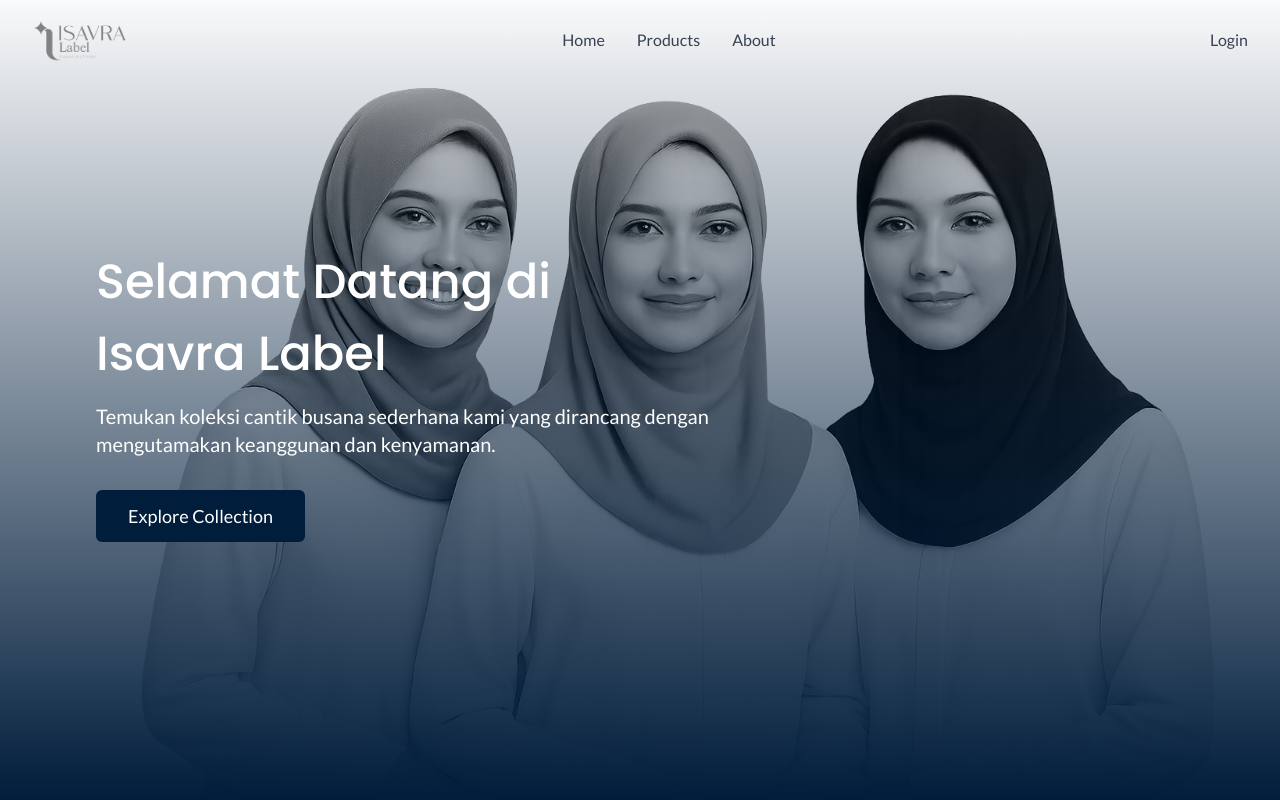
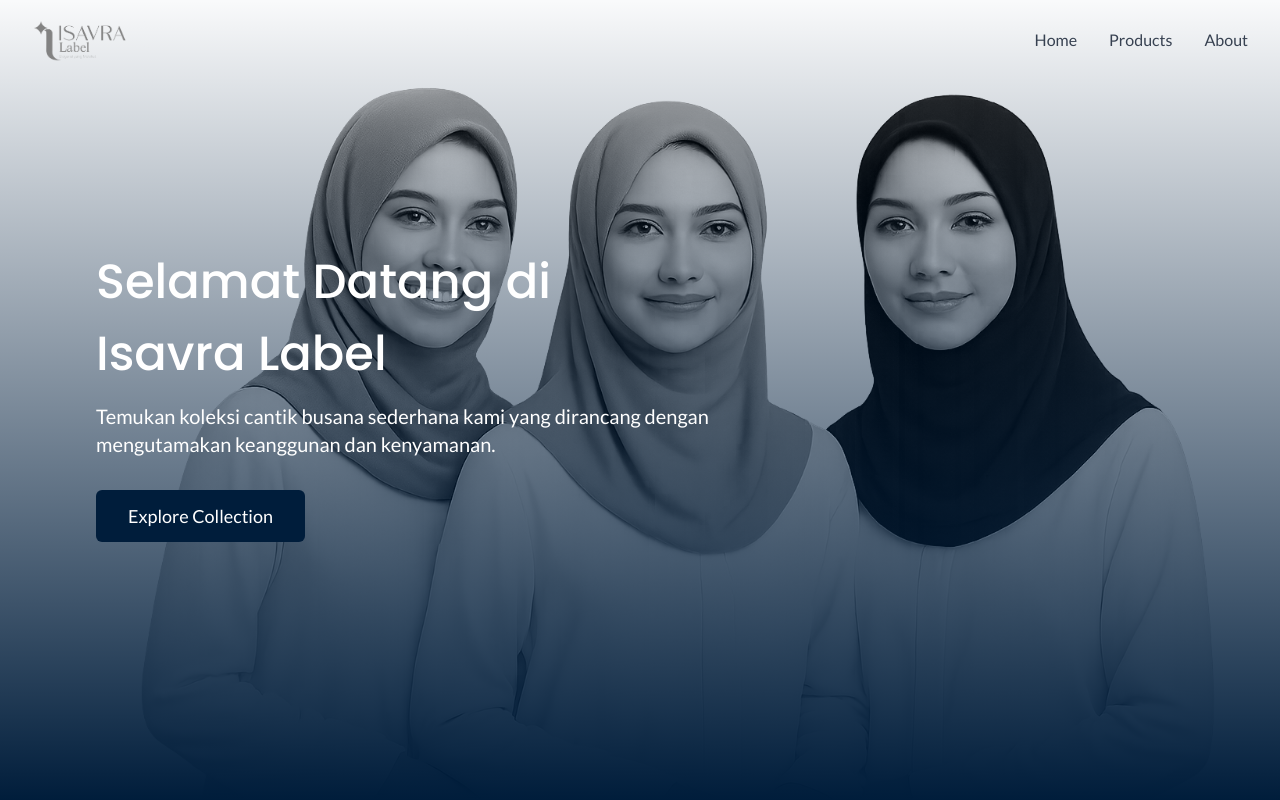
Before and after one commit to cecepns/toko_hijab, a React (Vite) app: page / in a window 1280 px wide. Shown: the top 800 px of the page. Built offline with nearby package versions, Linux system fonts and the light colour scheme; no server answers.

Commit message:
fix: navbar

```diff
--- a/src/components/layout/Navbar.tsx
+++ b/src/components/layout/Navbar.tsx
@@ -62,8 +62,8 @@
             )}
           </div>
 
-          <div className="hidden md:flex items-center space-x-4">
-            {/* <form onSubmit={handleSearch} className="relative">
+          {/* <div className="hidden md:flex items-center space-x-4">
+            <form onSubmit={handleSearch} className="relative">
               <input
                 type="text"
                 placeholder="Search products..."
@@ -72,11 +72,11 @@
                 onChange={(e) => setSearchQuery(e.target.value)}
               />
               <Search className="absolute left-3 top-1/2 transform -translate-y-1/2 text-gray-400" size={18} />
-            </form> */}
+            </form>
             {!isAuthenticated && (
               <Link to="/login" className="text-gray-700 hover:text-primary-600 transition-colors">Login</Link>
             )}
-          </div>
+          </div> */}
 
           {/* Mobile menu button */}
           <div className="md:hidden">
```
